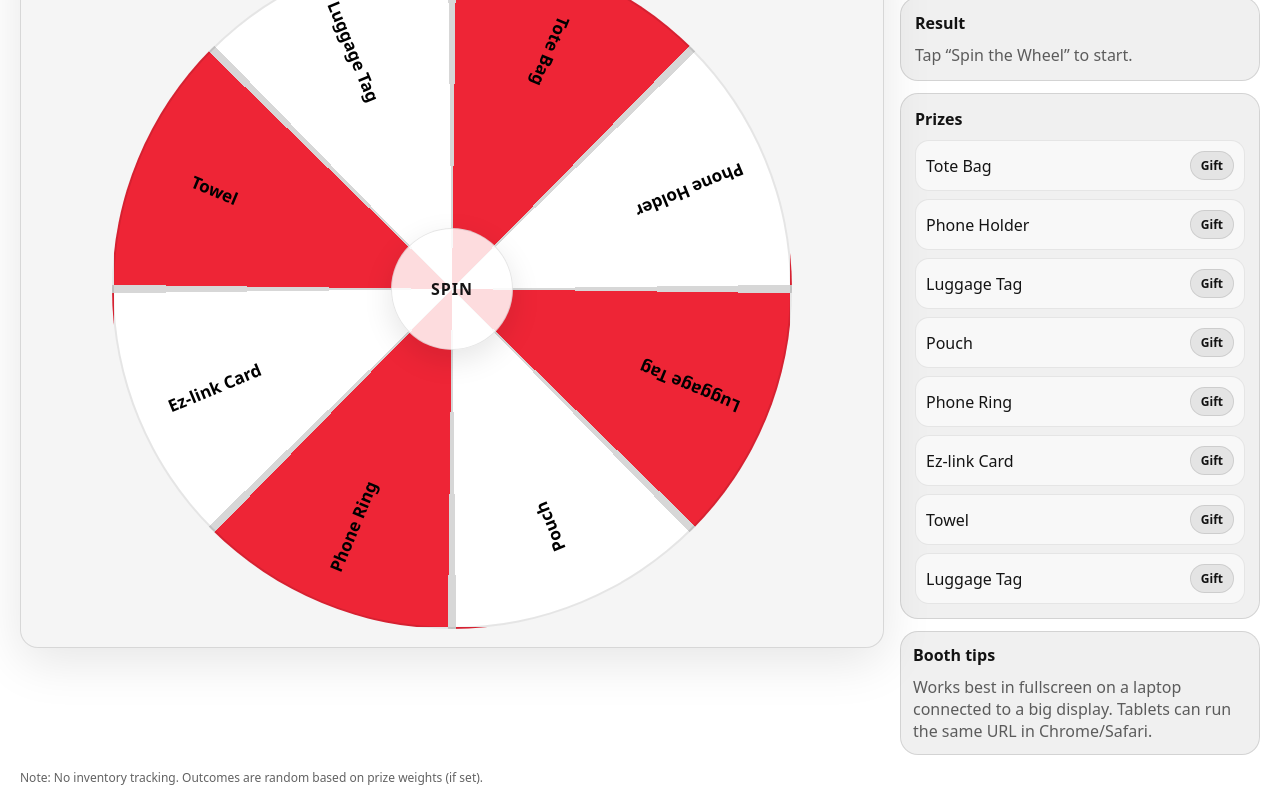
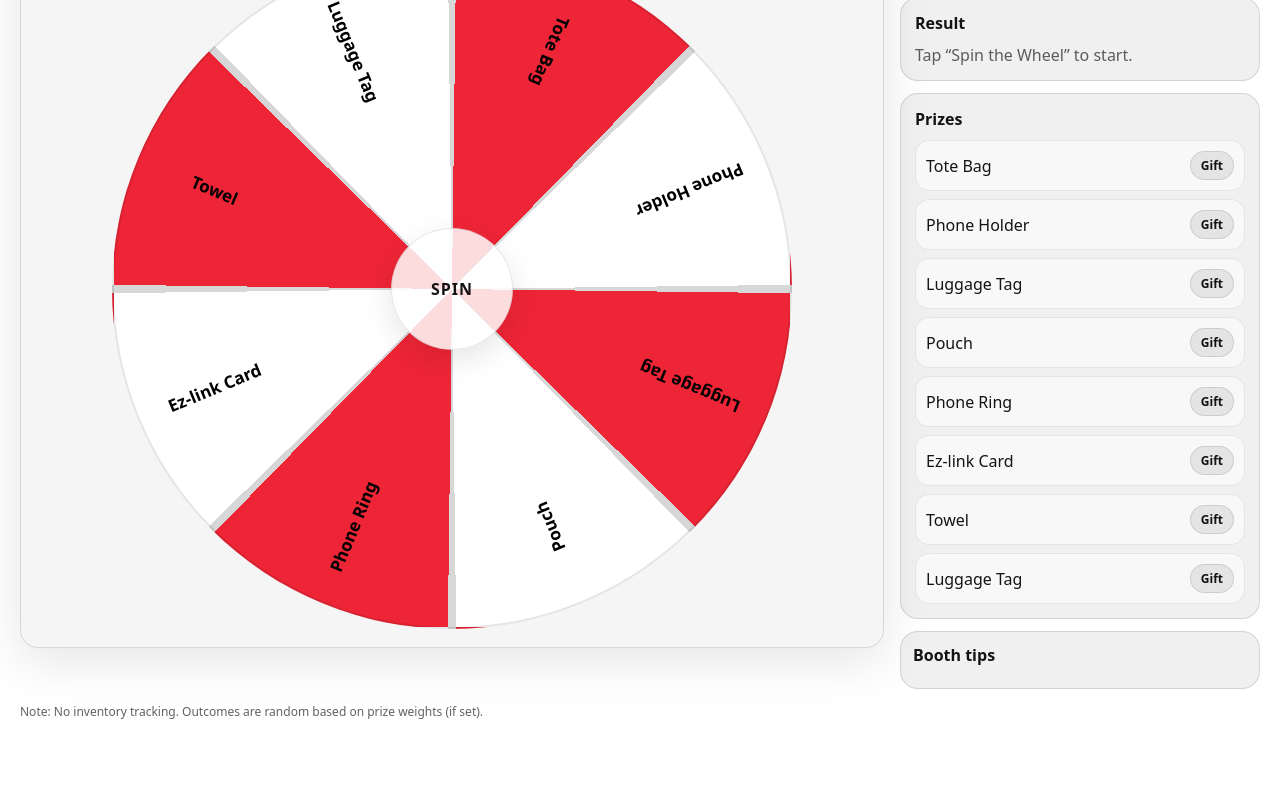
Before and after one commit to Thomzlc/SATSSpin-Win, a React (Vite) app: page / in a window 1280 px wide. Shown: the part 326-1126 px from the top of the page. After the commit the page ends 1060 px from the top, so only its background shows below. Built offline with nearby package versions, Linux system fonts and the light colour scheme.

Commit message:
Update App.tsx

```diff
--- a/src/App.tsx
+++ b/src/App.tsx
@@ -77,7 +77,7 @@ export default function App() {
     const pickedIdx = weightedPickIndex(PRIZES);
     const picked = segments[pickedIdx];
 
-    const fullRotations = 4 + Math.floor(Math.random() * 3); // 4–6 full rotations
+    const fullRotations = 40 + Math.floor(Math.random() * 3); // 4–6 full rotations
     const jitter = Math.random() * 10 - 5;
 
     // Current rotation (keep it bounded for nicer math)
@@ -221,8 +221,6 @@ export default function App() {
           <div className="panel small">
             <div className="panelTitle">Booth tips</div>
             <div className="panelBody subtle">
-              Works best in fullscreen on a laptop connected to a big display.
-              Tablets can run the same URL in Chrome/Safari.
               {lastWinner ? (
                 <div style={{ marginTop: 8 }}>
                   Last winner: <b>{lastWinner}</b>
```
